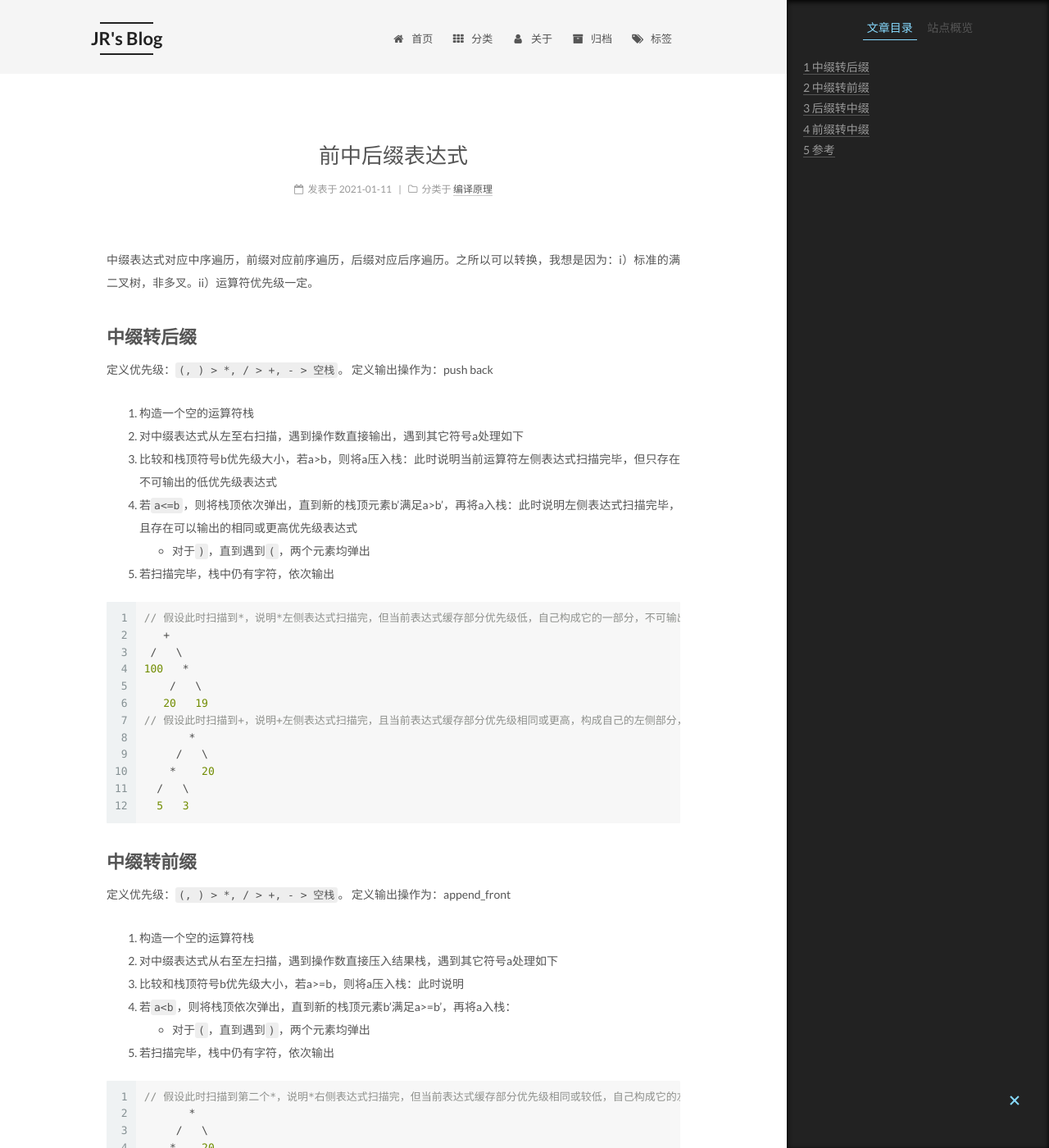
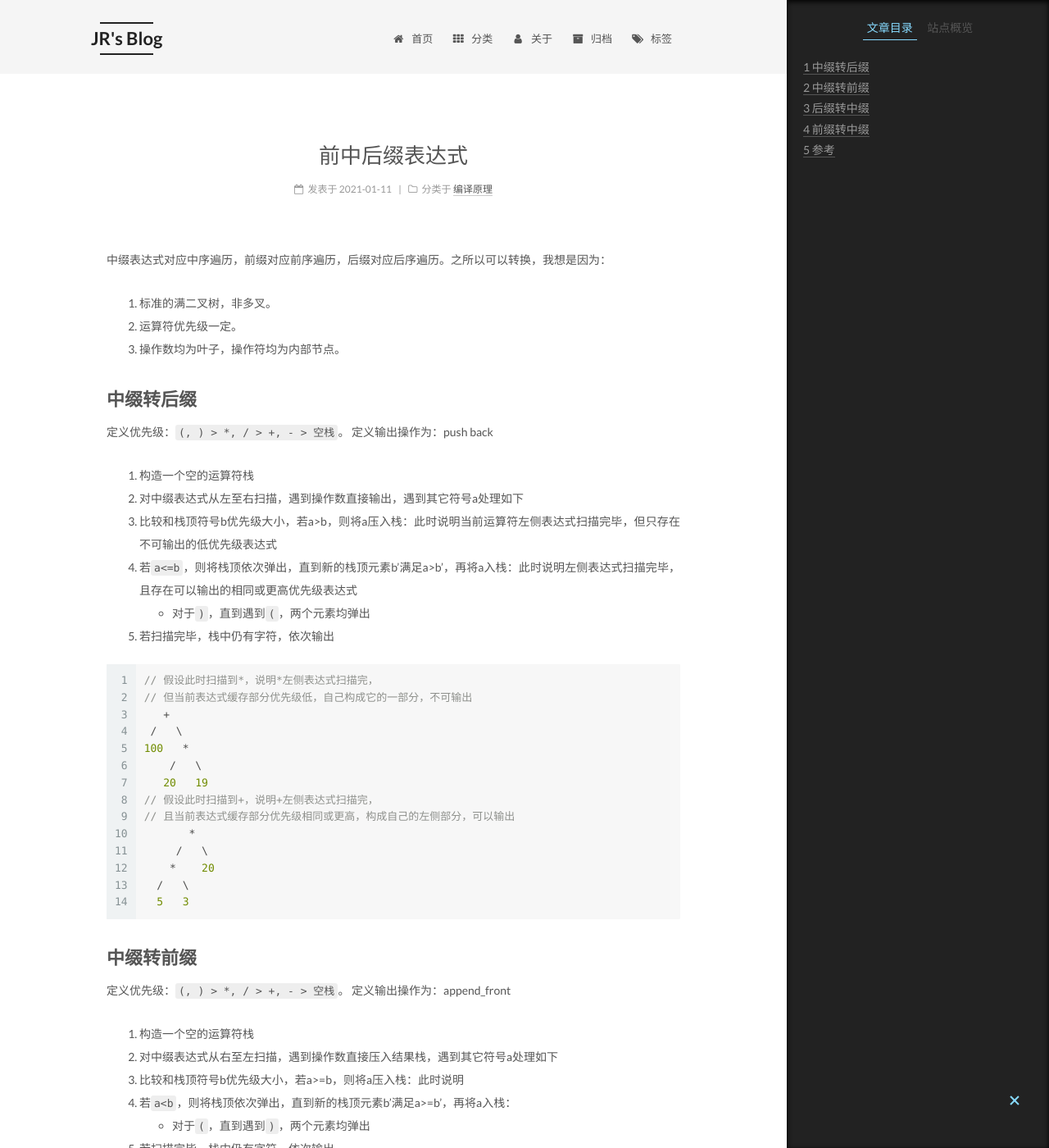
Before and after one commit to Willendless/willendless.github.io, a Jekyll site: the page built from _posts/2021-1-11-前后中缀表达式.md, in a window 1280 px wide and 1400 px high. Shown: the whole window at 82% size. Built offline with Jekyll 4.4.1, drawn with Linux system fonts in a browser that asks for light colours; comment, search, counter and statistics services are not loaded; some of the changed text lies outside the part shown.

Commit message:
chore: update format

````diff
--- a/_posts/2021-1-11-前后中缀表达式.md
+++ b/_posts/2021-1-11-前后中缀表达式.md
@@ -6,7 +6,11 @@ category:
     编译原理
 ---
 
-中缀表达式对应中序遍历，前缀对应前序遍历，后缀对应后序遍历。之所以可以转换，我想是因为：i）标准的满二叉树，非多叉。ii）运算符优先级一定。
+中缀表达式对应中序遍历，前缀对应前序遍历，后缀对应后序遍历。之所以可以转换，我想是因为：
+
+1. 标准的满二叉树，非多叉。
+2. 运算符优先级一定。
+3. 操作数均为叶子，操作符均为内部节点。
 
 ## 中缀转后缀
 
@@ -21,13 +25,15 @@ category:
 4. 若扫描完毕，栈中仍有字符，依次输出
 
 ```rust
-// 假设此时扫描到*，说明*左侧表达式扫描完，但当前表达式缓存部分优先级低，自己构成它的一部分，不可输出
+// 假设此时扫描到*，说明*左侧表达式扫描完，
+// 但当前表达式缓存部分优先级低，自己构成它的一部分，不可输出
    +
  /   \
 100   *
     /   \
    20   19
-// 假设此时扫描到+，说明+左侧表达式扫描完，且当前表达式缓存部分优先级相同或更高，构成自己的左侧部分，可以输出
+// 假设此时扫描到+，说明+左侧表达式扫描完，
+// 且当前表达式缓存部分优先级相同或更高，构成自己的左侧部分，可以输出
        *
      /   \
     *    20
@@ -48,13 +54,15 @@ category:
 4. 若扫描完毕，栈中仍有字符，依次输出
 
 ```rust
-// 假设此时扫描到第二个*，说明*右侧表达式扫描完，但当前表达式缓存部分优先级相同或较低，自己构成它的左部分，不可以输出
+// 假设此时扫描到第二个*，说明*右侧表达式扫描完，
+// 但当前表达式缓存部分优先级相同或较低，自己构成它的左部分，不可以输出
        *
      /   \
     *    20
   /   \
   5   3
-// 假设此时扫描到+，说明+右侧表达式扫描完，且当前表达式缓存部分优先级高，它构成自己的右部分，可以输出
+// 假设此时扫描到+，说明+右侧表达式扫描完，
+// 且当前表达式缓存部分优先级高，它构成自己的右部分，可以输出
    +
  /   \
 100   *
````
